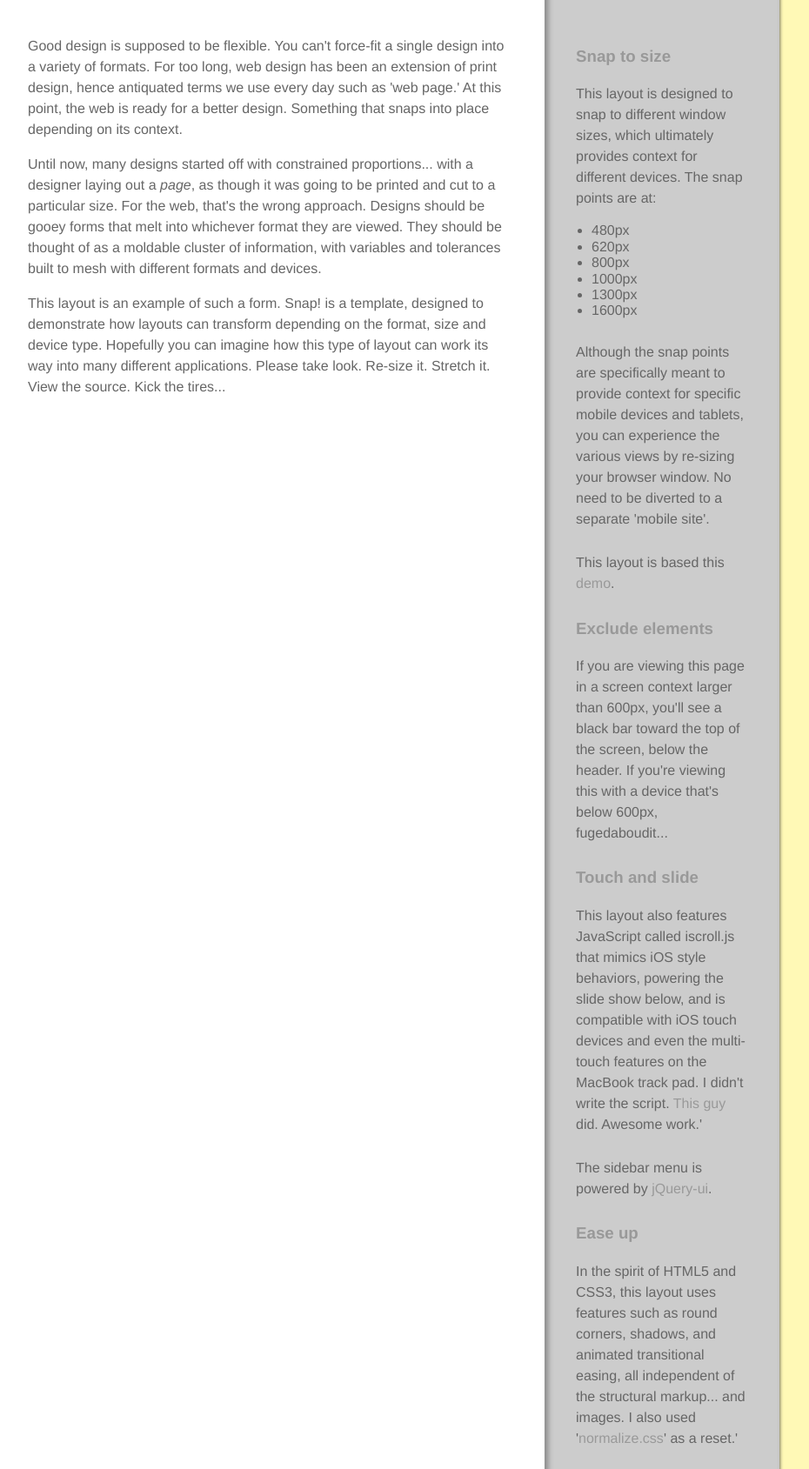
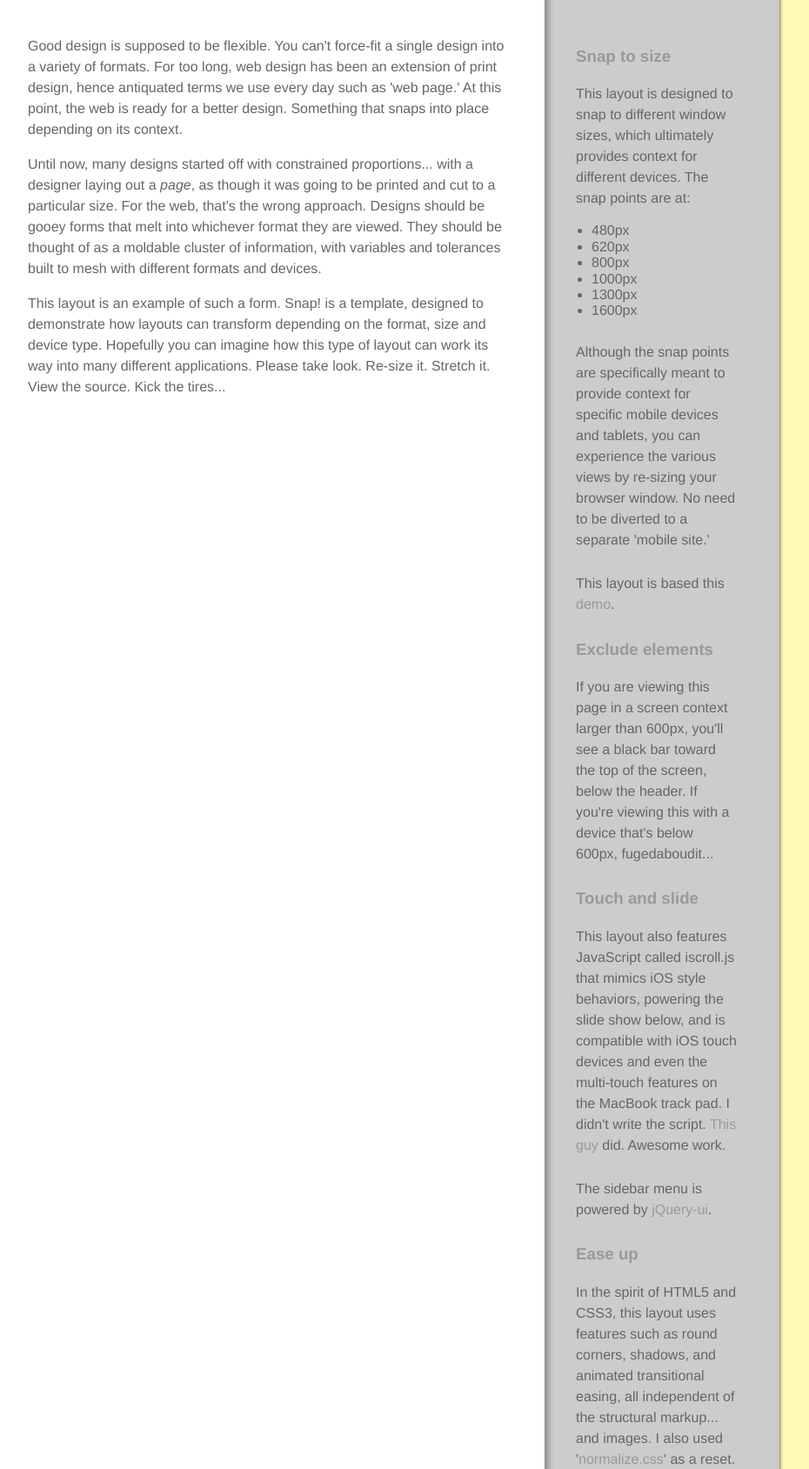
Before and after one commit to roberts-sandbox/test-nick, a PHP site: page /lab/templates/snap/index.html in a window 1280 px wide. Shown: the part 247-1936 px from the top of the page at 87% size, without its empty margins (4-934 px from the left). Run offline with PHP 8.4, Linux system fonts and the light colour scheme; some libraries are stand-ins or nearby versions.

Commit message:
ok, ok, ok... for real this time.

```diff
--- a/lab/templates/snap/css/screen.css
+++ b/lab/templates/snap/css/screen.css
@@ -120,6 +120,7 @@ a:active {
 
 #maintext_nav p {
 	padding-top:10px;
+	padding-right:48px;
 }
 
 #maintext_nav a:link {
@@ -193,6 +194,7 @@ a:active {
 
 #maintext_nav ul {
 	margin-left:14px;
+	padding-right:36px;
 	}
 
 
--- a/lab/templates/snap/index.html
+++ b/lab/templates/snap/index.html
@@ -135,7 +135,7 @@ ___   _     __     _  _____  _/_  _ __  _/_
 						<li>1300px</li>
 						<li>1600px</li>
 					</ul>
-					<p>Although the snap points are specifically meant to provide context for specific mobile devices and tablets, you can experience the various views by re-sizing your browser window. No need to be diverted to a separate 'mobile site'.</p>
+					<p>Although the snap points are specifically meant to provide context for specific mobile devices and tablets, you can experience the various views by re-sizing your browser window. No need to be diverted to a separate 'mobile site.'</p>
 					<p>This layout is based this <a href="https://github.com/scottjehl/Respond">demo</a>.</p>
 				</div>
 				<h3><a href="#">Exclude elements</a></h3>
@@ -144,12 +144,12 @@ ___   _     __     _  _____  _/_  _ __  _/_
 				</div>
 				<h3><a href="#">Touch and slide</a></h3>
 				<div>
-					<p>This layout also features JavaScript called iscroll.js that mimics iOS style behaviors, powering the slide show below, and is compatible with iOS touch devices and even the multi-touch features on the MacBook track pad. I didn't write the script. <a href="https://github.com/cubiq">This guy</a> did. Awesome work.'</p>
+					<p>This layout also features JavaScript called iscroll.js that mimics iOS style behaviors, powering the slide show below, and is compatible with iOS touch devices and even the multi-touch features on the MacBook track pad. I didn't write the script. <a href="https://github.com/cubiq">This guy</a> did. Awesome work.</p>
 					<p>The sidebar menu is powered by <a href="https://github.com/jquery/jquery-ui/blob/master/demos/accordion/index.html">jQuery-ui</a>.</p>
 				</div>
 				<h3><a href="#">Ease up</a></h3>
 				<div>
-					<p>In the spirit of HTML5 and CSS3, this layout uses features such as round corners, shadows, and animated transitional easing, all independent of the structural markup... and images. I also used '<a href="https://github.com/jonathantneal/normalize.css">normalize.css</a>' as a reset.'</p>
+					<p>In the spirit of HTML5 and CSS3, this layout uses features such as round corners, shadows, and animated transitional easing, all independent of the structural markup... and images. I also used '<a href="https://github.com/jonathantneal/normalize.css">normalize.css</a>' as a reset.</p>
 				</div>
 				<h3><a href="#">Learn more</a></h3>
 				<div>
@@ -179,7 +179,7 @@ ___   _     __     _  _____  _/_  _ __  _/_
 				<ul id="thelist">
 					<li><h3>&#8220;For too long, web design has been an extension of print design, hence antiquated terms such as 'web page.'&#8221;</h3></li>
 					<li><h3>&#8220;Designs should be gooey forms that melt into whichever format they are viewed.&#8221;</h3></li>
-					<li><h3>&#8220;...the web is ready for a better design, that snaps into place depending on its context.&#8221;</h3></li>
+					<li><h3>&#8220;At this point, the web is ready for a better design. Something that snaps into place depending on its context.&#8221;</h3></li>
 					<li><h3>&#8220;Snap! is a template, designed to demonstrate how layouts can transform depending on the format, size and device type.&#8221;</h3></li>
 					<li><h3>&#8220;Although the snap points are specifically meant to provide context for specific mobile devices and tablets, you can experience the various views by re-sizing your browser window.&#8221;</h3></li>
 					<li><h3>&#8220;In the spirit of HTML5 and CSS3, this layout uses features such as round corners, shadows, and animated transitional easing, all independent of the structural markup... and images.&#8221;</h3></li>
```
